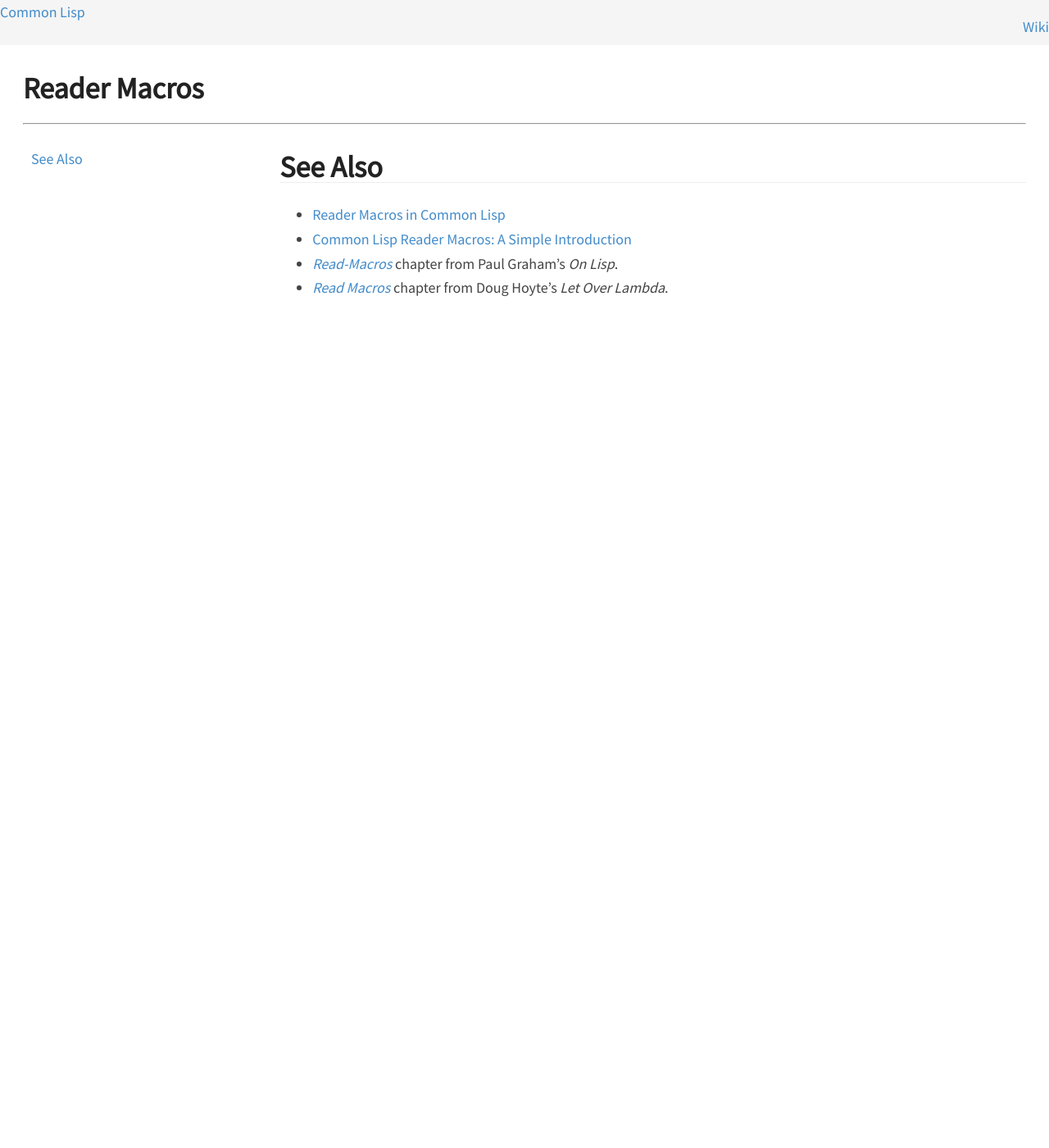
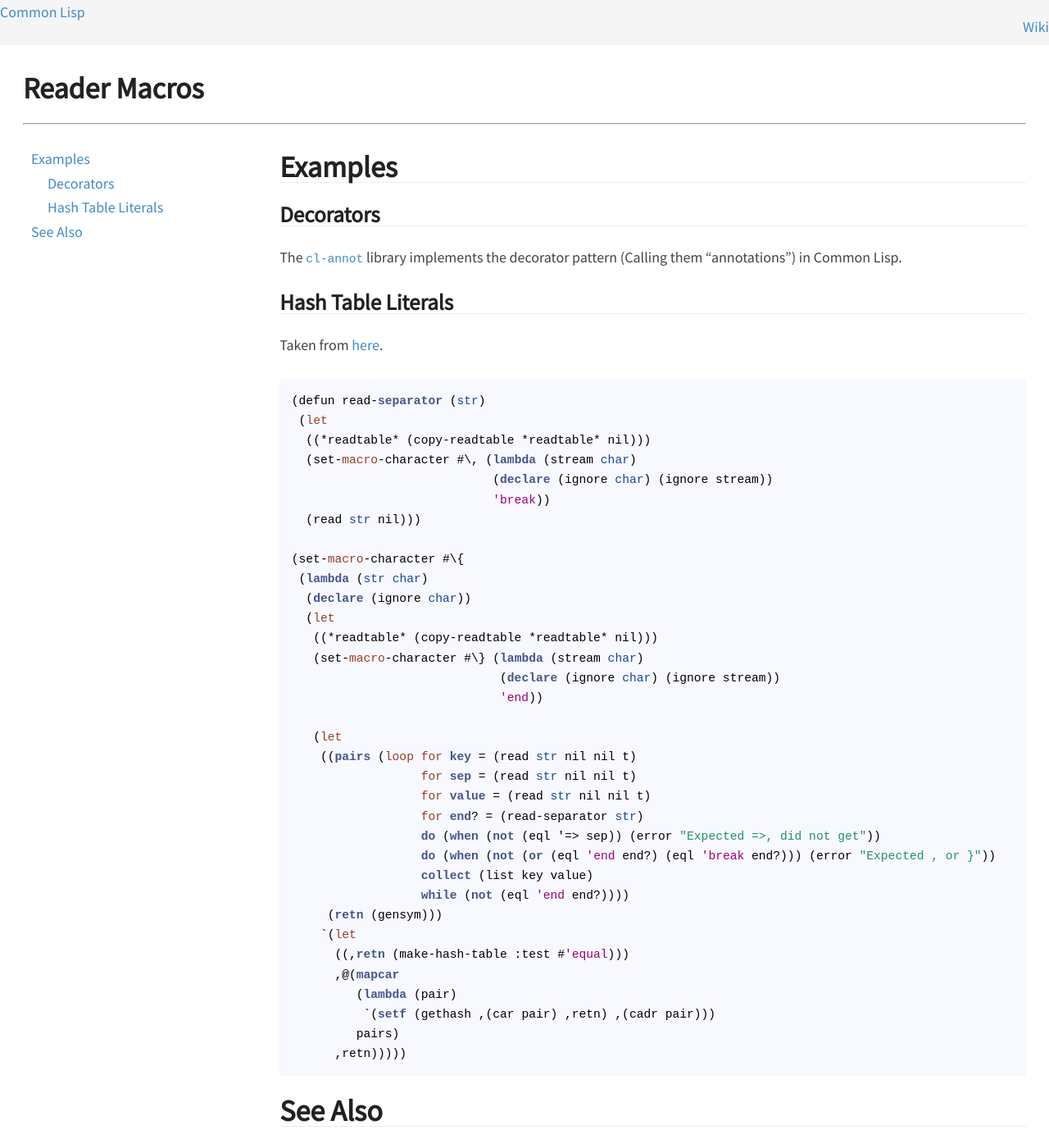
Before and after one commit to LispLang/lisplang.github.io, a Jekyll site: the page built from wiki/reader-macros.md, in a window 1280 px wide and 1400 px high. Shown: the whole window at 82% size. Built offline with Jekyll 4.4.1, drawn with Linux system fonts in a browser that asks for light colours; nearby versions of some CDN libraries; some web fonts are replaced.

Commit message:
Add an example of using reader macros to implement hash table literals

```diff
--- a/wiki/reader-macros.md
+++ b/wiki/reader-macros.md
@@ -2,6 +2,54 @@
 title: Reader Macros
 layout: wiki
 ---
+
+# Examples
+
+## Decorators
+
+The [`cl-annot`](https://github.com/arielnetworks/cl-annot) library implements
+the decorator pattern (Calling them "annotations") in Common Lisp.
+
+## Hash Table Literals
+
+Taken from [here](http://frank.kank.net/essays/hash.html).
+
+~~~lisp
+(defun read-separator (str)
+ (let
+  ((*readtable* (copy-readtable *readtable* nil)))
+  (set-macro-character #\, (lambda (stream char)
+                            (declare (ignore char) (ignore stream))
+                            'break))
+  (read str nil)))
+
+(set-macro-character #\{
+ (lambda (str char)
+  (declare (ignore char))
+  (let
+   ((*readtable* (copy-readtable *readtable* nil)))
+   (set-macro-character #\} (lambda (stream char)
+                             (declare (ignore char) (ignore stream))
+                             'end))
+
+   (let
+    ((pairs (loop for key = (read str nil nil t)
+                  for sep = (read str nil nil t)
+                  for value = (read str nil nil t)
+                  for end? = (read-separator str)
+                  do (when (not (eql '=> sep)) (error "Expected =>, did not get"))
+                  do (when (not (or (eql 'end end?) (eql 'break end?))) (error "Expected , or }"))
+                  collect (list key value)
+                  while (not (eql 'end end?))))
+     (retn (gensym)))
+    `(let
+      ((,retn (make-hash-table :test #'equal)))
+      ,@(mapcar
+         (lambda (pair)
+          `(setf (gethash ,(car pair) ,retn) ,(cadr pair)))
+         pairs)
+      ,retn)))))
+~~~
 
 # See Also
 
```
